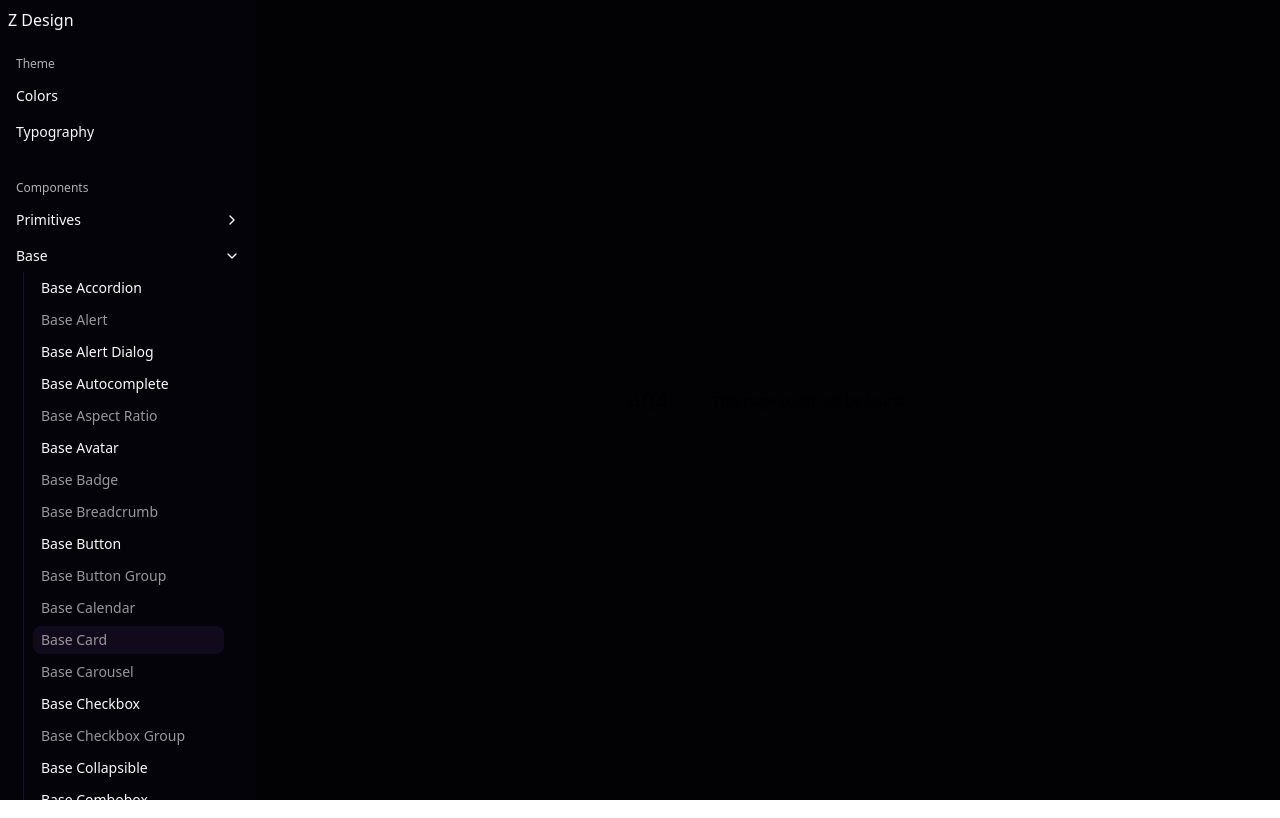
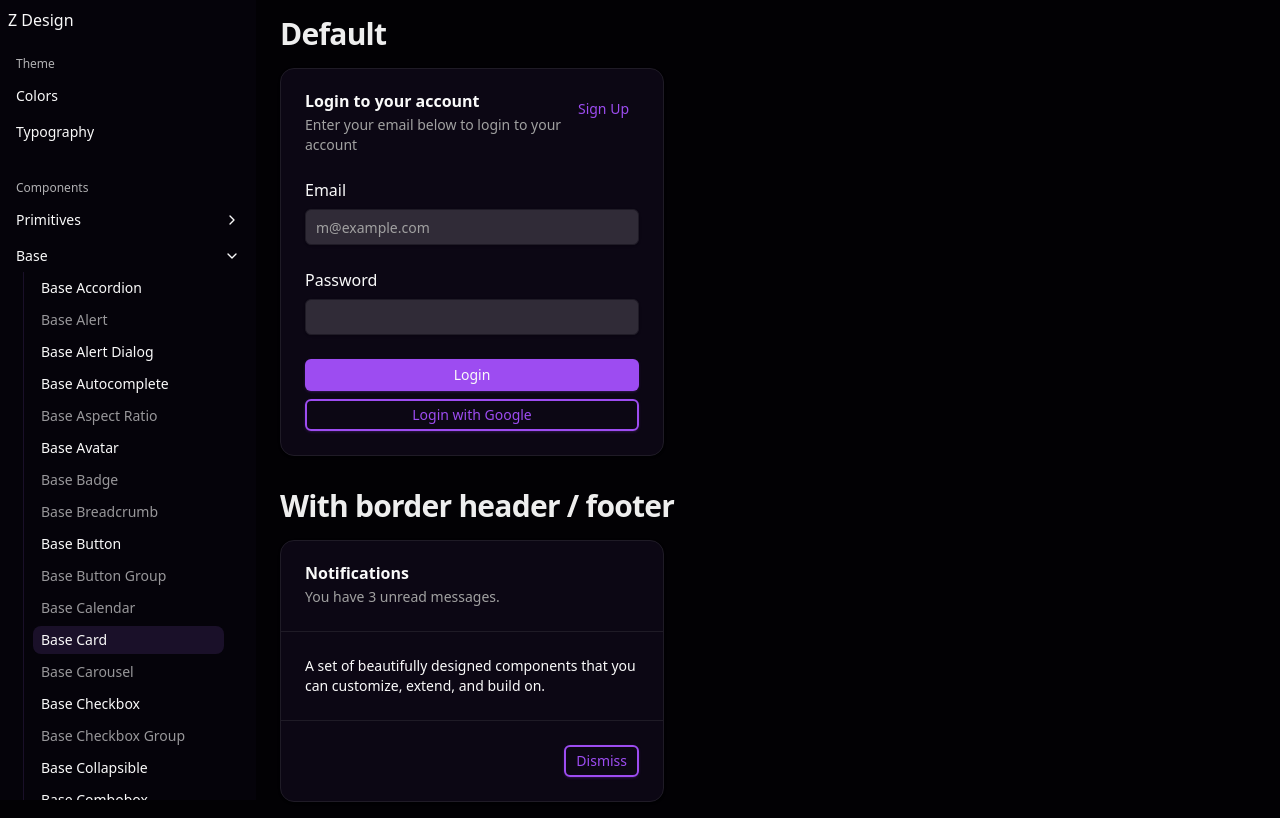
Before and after one commit to zougui1/z-design, a Next.js app: page /base/base-card in a window 1280 px wide. Before the commit this address had no page. Built offline with nearby package versions, Linux system fonts and the light colour scheme.

Commit message:
add card component

```diff
--- /dev/null
+++ b/src/app/base/base-card/page.tsx
@@ -0,0 +1,92 @@
+import {
+  BaseButton,
+  BaseCard,
+  BaseField,
+  BaseInput,
+  Container,
+  Typography,
+} from "~/ui/components/base";
+import { cn } from "~/ui/utils";
+
+const Section = ({
+  title,
+  children,
+  className,
+}: {
+  title?: React.ReactNode;
+  children?: React.ReactNode;
+  className?: string;
+}) => {
+  return (
+    <div className="flex flex-col gap-4">
+      {title && <Typography.H2>{title}</Typography.H2>}
+
+      <div className={cn("flex flex-wrap gap-5", className)}>{children}</div>
+    </div>
+  );
+};
+
+export default function BaseCardPage() {
+  return (
+    <Container>
+      <div className="flex flex-col gap-8">
+        <Section title="Default">
+          <BaseCard.Root className="w-full max-w-sm">
+            <BaseCard.Header>
+              <BaseCard.Title>Login to your account</BaseCard.Title>
+              <BaseCard.Description>
+                Enter your email below to login to your account
+              </BaseCard.Description>
+              <BaseCard.Action>
+                <BaseButton variant="link">Sign Up</BaseButton>
+              </BaseCard.Action>
+            </BaseCard.Header>
+
+            <BaseCard.Content>
+              <div className="flex flex-col gap-6">
+                <BaseField.Root>
+                  <BaseField.Label>Email</BaseField.Label>
+                  <BaseInput type="email" placeholder="m@example.com" />
+                </BaseField.Root>
+
+                <BaseField.Root>
+                  <BaseField.Label>Password</BaseField.Label>
+                  <BaseInput type="password" />
+                </BaseField.Root>
+              </div>
+            </BaseCard.Content>
+
+            <BaseCard.Footer className="flex-col gap-2">
+              <BaseButton className="w-full">Login</BaseButton>
+              <BaseButton variant="outline" className="w-full">
+                Login with Google
+              </BaseButton>
+            </BaseCard.Footer>
+          </BaseCard.Root>
+        </Section>
+
+        <Section title="With border header / footer">
+          <BaseCard.Root className="w-full max-w-sm">
+            <BaseCard.Header className="border-border border-b pb-6">
+              <BaseCard.Title>Notifications</BaseCard.Title>
+              <BaseCard.Description>
+                You have 3 unread messages.
+              </BaseCard.Description>
+            </BaseCard.Header>
+
+            <BaseCard.Content>
+              <p className="text-sm">
+                A set of beautifully designed components that you can customize,
+                extend, and build on.
+              </p>
+            </BaseCard.Content>
+
+            <BaseCard.Footer className="border-border justify-end border-t pt-6">
+              <BaseButton variant="outline">Dismiss</BaseButton>
+            </BaseCard.Footer>
+          </BaseCard.Root>
+        </Section>
+      </div>
+    </Container>
+  );
+}
--- a/src/ui/AppSidebar.tsx
+++ b/src/ui/AppSidebar.tsx
@@ -328,7 +328,6 @@ const componentItems: GroupNavItem[] = [
       {
         label: "Base Card",
         url: "/base/base-card",
-        className: cn("text-muted-foreground opacity-60"),
       },
       {
         label: "Base Carousel",
--- /dev/null
+++ b/src/ui/components/base/BaseCard/BaseCardAction.tsx
@@ -0,0 +1,31 @@
+"use client";
+import { mergeProps, useRender } from "@base-ui/react";
+
+import { cn } from "../../../utils";
+
+export interface BaseCardActionProps extends useRender.ComponentProps<"div"> {}
+
+export const BaseCardAction = ({
+  className,
+  render,
+  ...props
+}: BaseCardActionProps) => {
+  return useRender({
+    defaultTagName: "div",
+    render,
+    props: mergeProps<"div">(
+      {
+        ...{ "data-slot": "card-action" },
+        className: cn(
+          "col-start-2 row-span-2 row-start-1 self-start justify-self-end",
+          className,
+        ),
+      },
+      props,
+    ),
+  });
+};
+
+export namespace BaseCardAction {
+  export type Props = BaseCardActionProps;
+}
--- /dev/null
+++ b/src/ui/components/base/BaseCard/BaseCardContent.tsx
@@ -0,0 +1,28 @@
+"use client";
+import { mergeProps, useRender } from "@base-ui/react";
+
+import { cn } from "../../../utils";
+
+export interface BaseCardContentProps extends useRender.ComponentProps<"div"> {}
+
+export const BaseCardContent = ({
+  className,
+  render,
+  ...props
+}: BaseCardContentProps) => {
+  return useRender({
+    defaultTagName: "div",
+    render,
+    props: mergeProps<"div">(
+      {
+        ...{ "data-slot": "card-content" },
+        className: cn("px-6", className),
+      },
+      props,
+    ),
+  });
+};
+
+export namespace BaseCardContent {
+  export type Props = BaseCardContentProps;
+}
--- /dev/null
+++ b/src/ui/components/base/BaseCard/BaseCardDescription.tsx
@@ -0,0 +1,29 @@
+"use client";
+import { mergeProps, useRender } from "@base-ui/react";
+
+import { cn } from "../../../utils";
+
+export interface BaseCardDescriptionProps
+  extends useRender.ComponentProps<"div"> {}
+
+export const BaseCardDescription = ({
+  className,
+  render,
+  ...props
+}: BaseCardDescriptionProps) => {
+  return useRender({
+    defaultTagName: "div",
+    render,
+    props: mergeProps<"div">(
+      {
+        ...{ "data-slot": "card-description" },
+        className: cn("text-muted-foreground text-sm", className),
+      },
+      props,
+    ),
+  });
+};
+
+export namespace BaseCardDescription {
+  export type Props = BaseCardDescriptionProps;
+}
--- /dev/null
+++ b/src/ui/components/base/BaseCard/BaseCardFooter.tsx
@@ -0,0 +1,28 @@
+"use client";
+import { mergeProps, useRender } from "@base-ui/react";
+
+import { cn } from "../../../utils";
+
+export interface BaseCardFooterProps extends useRender.ComponentProps<"div"> {}
+
+export const BaseCardFooter = ({
+  className,
+  render,
+  ...props
+}: BaseCardFooterProps) => {
+  return useRender({
+    defaultTagName: "div",
+    render,
+    props: mergeProps<"div">(
+      {
+        ...{ "data-slot": "card-footer" },
+        className: cn("flex items-center px-6 [.border-t]:pt-6", className),
+      },
+      props,
+    ),
+  });
+};
+
+export namespace BaseCardFooter {
+  export type Props = BaseCardFooterProps;
+}
--- /dev/null
+++ b/src/ui/components/base/BaseCard/BaseCardHeader.tsx
@@ -0,0 +1,35 @@
+"use client";
+import { mergeProps, useRender } from "@base-ui/react";
+
+import { cn } from "../../../utils";
+
+export interface BaseCardHeaderProps extends useRender.ComponentProps<"div"> {}
+
+export const BaseCardHeader = ({
+  className,
+  render,
+  ...props
+}: BaseCardHeaderProps) => {
+  return useRender({
+    defaultTagName: "div",
+    render,
+    props: mergeProps<"div">(
+      {
+        ...{ "data-slot": "card-header" },
+        className: cn(
+          `@container/card-header grid auto-rows-min
+           items-start gap-1.5 px-6
+           has-data-[slot=card-action]:grid-cols-[1fr_auto]
+           has-data-[slot=card-description]:grid-rows-[auto_auto]
+           [.border-b]:pb-6`,
+          className,
+        ),
+      },
+      props,
+    ),
+  });
+};
+
+export namespace BaseCardHeader {
+  export type Props = BaseCardHeaderProps;
+}
--- /dev/null
+++ b/src/ui/components/base/BaseCard/BaseCardRoot.tsx
@@ -0,0 +1,31 @@
+"use client";
+import { mergeProps, useRender } from "@base-ui/react";
+
+import { cn } from "../../../utils";
+
+export interface BaseCardRootProps extends useRender.ComponentProps<"div"> {}
+
+export const BaseCardRoot = ({
+  className,
+  render,
+  ...props
+}: BaseCardRootProps) => {
+  return useRender({
+    defaultTagName: "div",
+    render,
+    props: mergeProps<"div">(
+      {
+        ...{ "data-slot": "card" },
+        className: cn(
+          "bg-card text-card-foreground border-border flex flex-col gap-6 rounded-xl border py-6 shadow-sm",
+          className,
+        ),
+      },
+      props,
+    ),
+  });
+};
+
+export namespace BaseCardRoot {
+  export type Props = BaseCardRootProps;
+}
--- /dev/null
+++ b/src/ui/components/base/BaseCard/BaseCardTitle.tsx
@@ -0,0 +1,28 @@
+"use client";
+import { mergeProps, useRender } from "@base-ui/react";
+
+import { cn } from "../../../utils";
+
+export interface BaseCardTitleProps extends useRender.ComponentProps<"div"> {}
+
+export const BaseCardTitle = ({
+  className,
+  render,
+  ...props
+}: BaseCardTitleProps) => {
+  return useRender({
+    defaultTagName: "div",
+    render,
+    props: mergeProps<"div">(
+      {
+        ...{ "data-slot": "card-title" },
+        className: cn("cn-font-heading leading-none font-semibold", className),
+      },
+      props,
+    ),
+  });
+};
+
+export namespace BaseCardTitle {
+  export type Props = BaseCardTitleProps;
+}
--- /dev/null
+++ b/src/ui/components/base/BaseCard/index.ts
@@ -0,0 +1 @@
+export * as BaseCard from "./index.parts";
--- a/src/ui/components/base/index.ts
+++ b/src/ui/components/base/index.ts
@@ -2,6 +2,7 @@ export * from "./BaseAccordion";
 export * from "./BaseAlertDialog";
 export * from "./BaseAutocomplete";
 export * from "./BaseAvatar";
+export * from "./BaseCard";
 export * from "./BaseCheckbox";
 export * from "./BaseCollapsible";
 export * from "./BaseCombobox";
```
Also changed, not shown: src/ui/components/base/BaseCard/index.parts.ts (added, +7 -0 lines).
